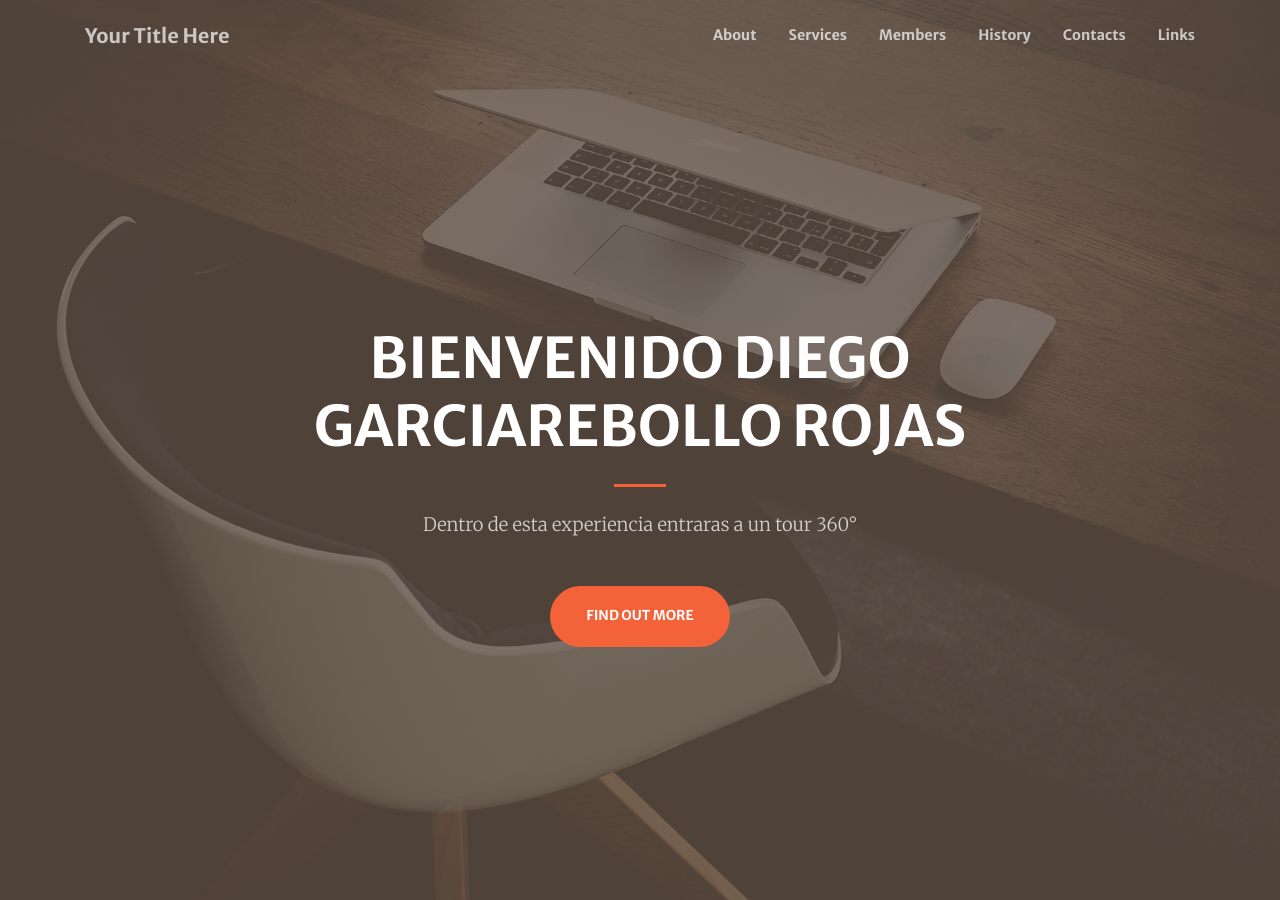
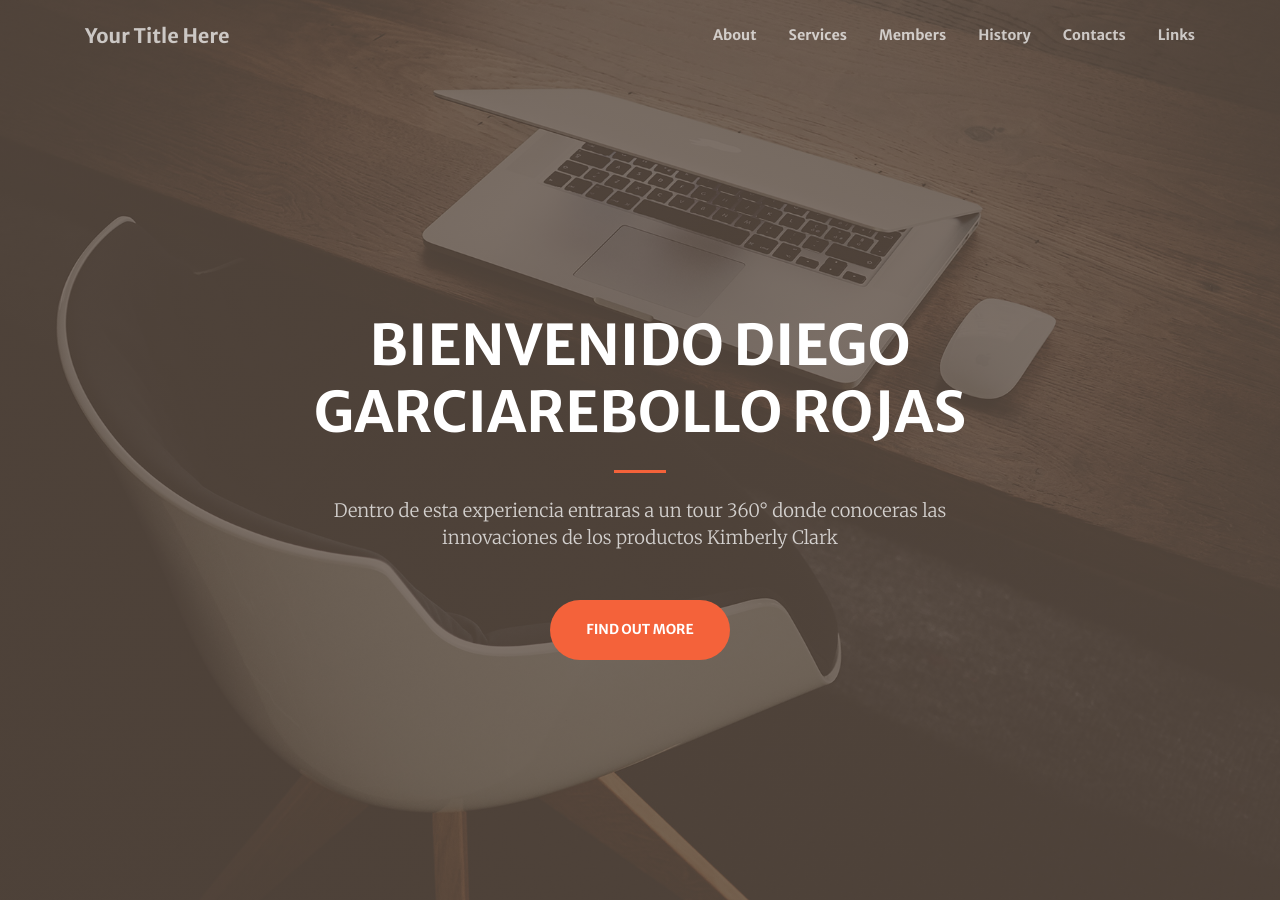
Before and after one commit to stackbit-projects/panoramic-whale-2ec88, a Jekyll site: the page built from index.md, in a window 1280 px wide and 900 px high. Built offline with Jekyll 4.4.1, drawn with Linux system fonts in a browser that asks for light colours; our own code applies the rules of GitHub Pages for plain Markdown files.

Commit message:
index.md: updated text in header

```diff
--- a/index.md
+++ b/index.md
@@ -2,7 +2,9 @@
 layout: home
 header:
   title: Bienvenido Diego Garciarebollo Rojas
-  text: 'Dentro de esta experiencia entraras a un tour 360° '
+  text: >-
+    Dentro de esta experiencia entraras a un tour 360° donde conoceras las
+    innovaciones de los productos Kimberly Clark
   action:
     label: Find Out More
     url: '#about'
```
